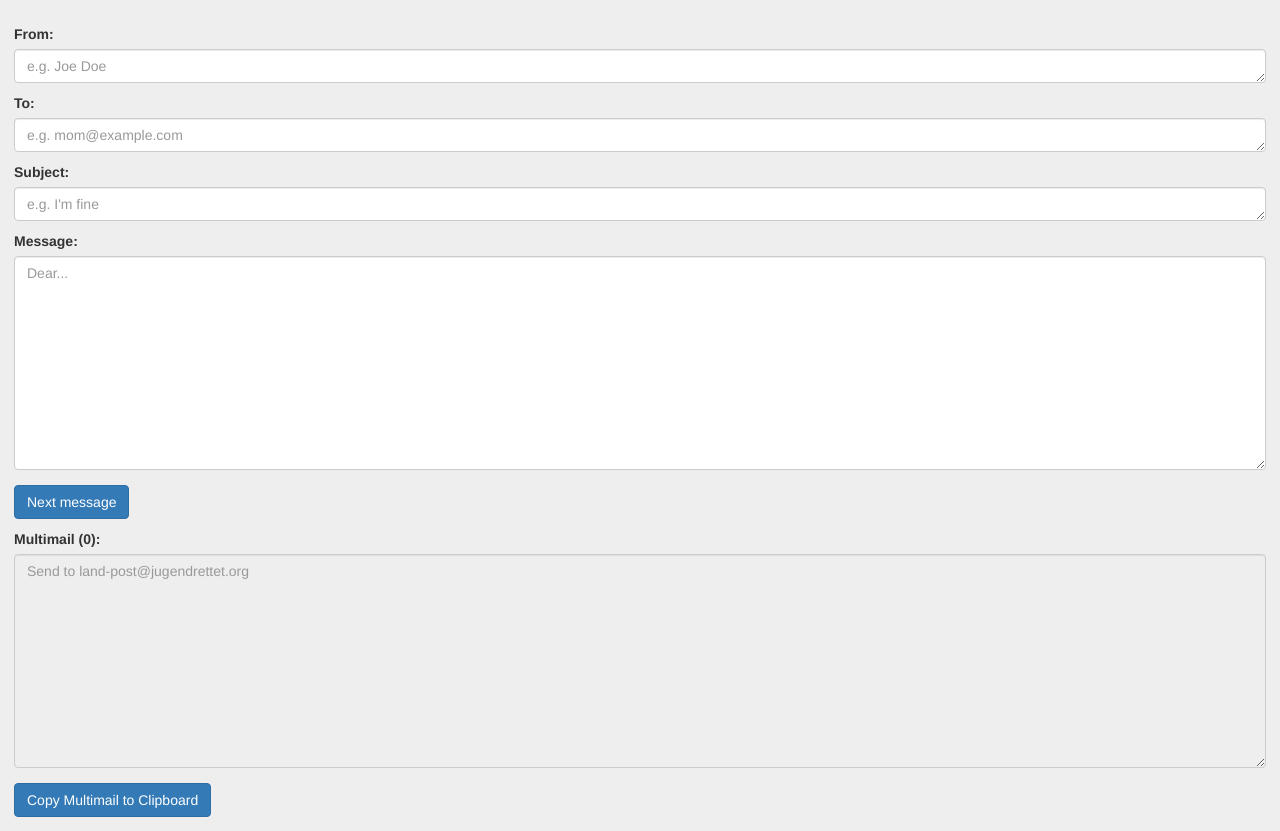
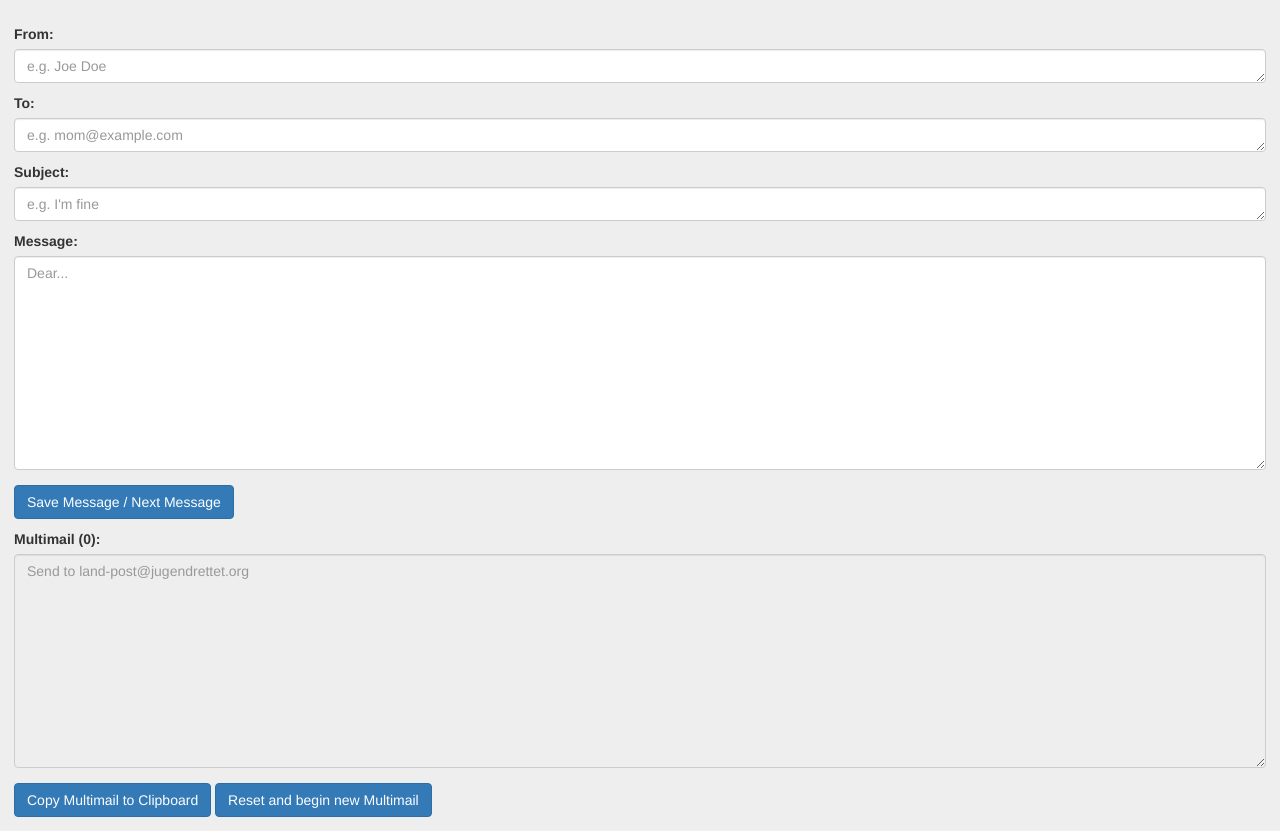
Before and after one commit to alexh-name/admin_duct_tape, a plain HTML site: page mail-stuff/compose_multimail/index.html in a window 1280 px wide. Drawn offline with nearby package versions, Linux system fonts and the light colour scheme.

Commit message:
add reset function

```diff
--- a/mail-stuff/compose_multimail/index.html
+++ b/mail-stuff/compose_multimail/index.html
@@ -20,13 +20,14 @@
       <label for="textarea">Message:</label>
       <textarea required id="body" class="form-control" rows="10" placeholder="Dear..."></textarea>
     </div>
-    <button id="btn-trigger" class="btn btn-primary" onclick="trigger();">Next message</button>
+    <button id="btn-trigger" class="btn btn-primary" onclick="trigger();">Save Message / Next Message</button>
     <span id="error">Complete input!</span>
     <div class="form-group">
       <label id="mm-counter" for="textarea">Multimail (0):</label>
       <textarea readonly id="mmarea" class="form-control js-copytextarea" rows="10" placeholder="Send to land-post@jugendrettet.org"></textarea>
     </div>
     <button class="btn btn-primary js-textareacopybtn">Copy Multimail to Clipboard</button>
+    <button class="btn btn-primary" onclick="reset();">Reset and begin new Multimail</button>
     <script src='http://cdnjs.cloudflare.com/ajax/libs/jquery/2.1.3/jquery.min.js'></script>
     <script src="js/index.js"></script>
   </body>
--- a/mail-stuff/compose_multimail/js/index.js
+++ b/mail-stuff/compose_multimail/js/index.js
@@ -72,6 +72,14 @@ function trigger() {
   };
 }
 
+// Reset completely
+function reset() {
+  flush();
+  new_msg = '';
+  msgs = '';
+  mm_counter = 0;
+}
+
 // Copy multimail to clipboard
 var copyTextareaBtn = document.querySelector('.js-textareacopybtn');
 
```
Also changed, not shown: 1 other file.
